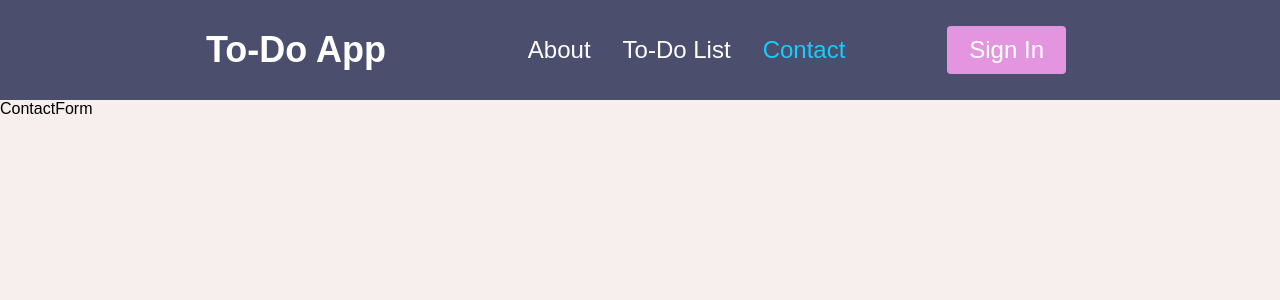
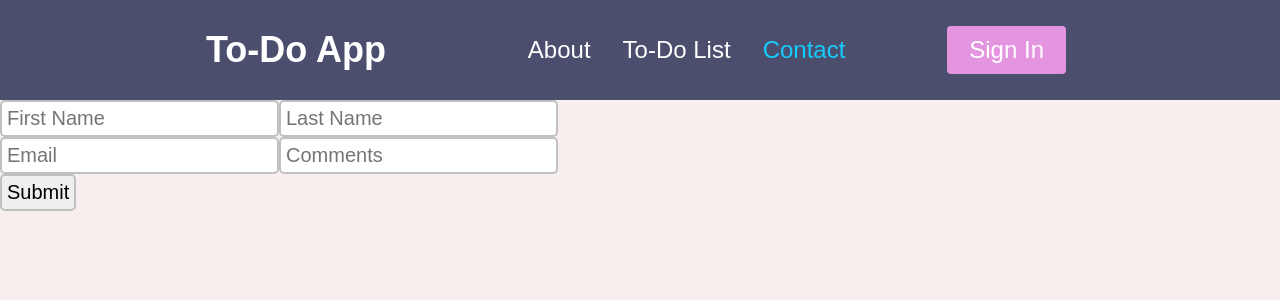
Before and after one commit to hardyash5/mytodoapp, a React (Create React App) app in the folder my-app/: page /contact in a window 1280 px wide. Shown: the top 300 px of the page. Built offline with nearby package versions, Linux system fonts and the light colour scheme; a web font is replaced by a local one.

Commit message:
added input fields for contact form

```diff
--- a/my-app/src/components/ContactForm.js
+++ b/my-app/src/components/ContactForm.js
@@ -1,9 +1,42 @@
-import React from 'react'
+import React, { Component } from 'react'
 
-const ContactForm = () => {
-  return (
-    <div>ContactForm</div>
-  )
+export default class ContactForm extends Component {
+  constructor(props) {
+    super(props);
+    this.state = {
+      fname: ''
+    };
+  }
+
+  render() {
+    return (
+      <div className="contact-container">
+      <form className="contact-form">
+        <input
+        className="fname"
+        type="text"
+        placeholder="First Name"
+        />
+        <input
+        className="lname"
+        type="text"
+        placeholder="Last Name"
+        />
+        <br/>
+        <input
+        type="text"
+        placeholder="Email"
+        />
+
+        <input
+        className="comments"
+        type="text"
+        placeholder="Comments"
+        />
+        <br/>
+        <button className="submit" type="submit">Submit</button>
+      </form>
+      </div>
+    )
+  }
 }
-
-export default ContactForm
```
